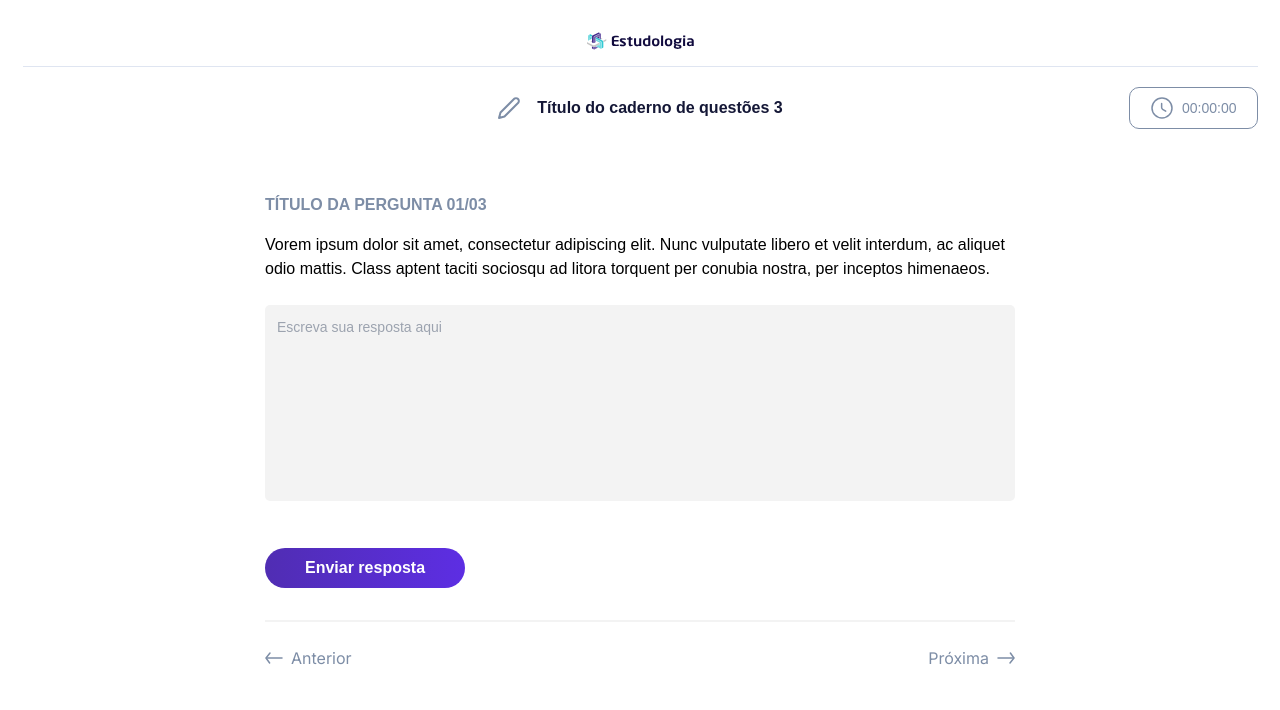
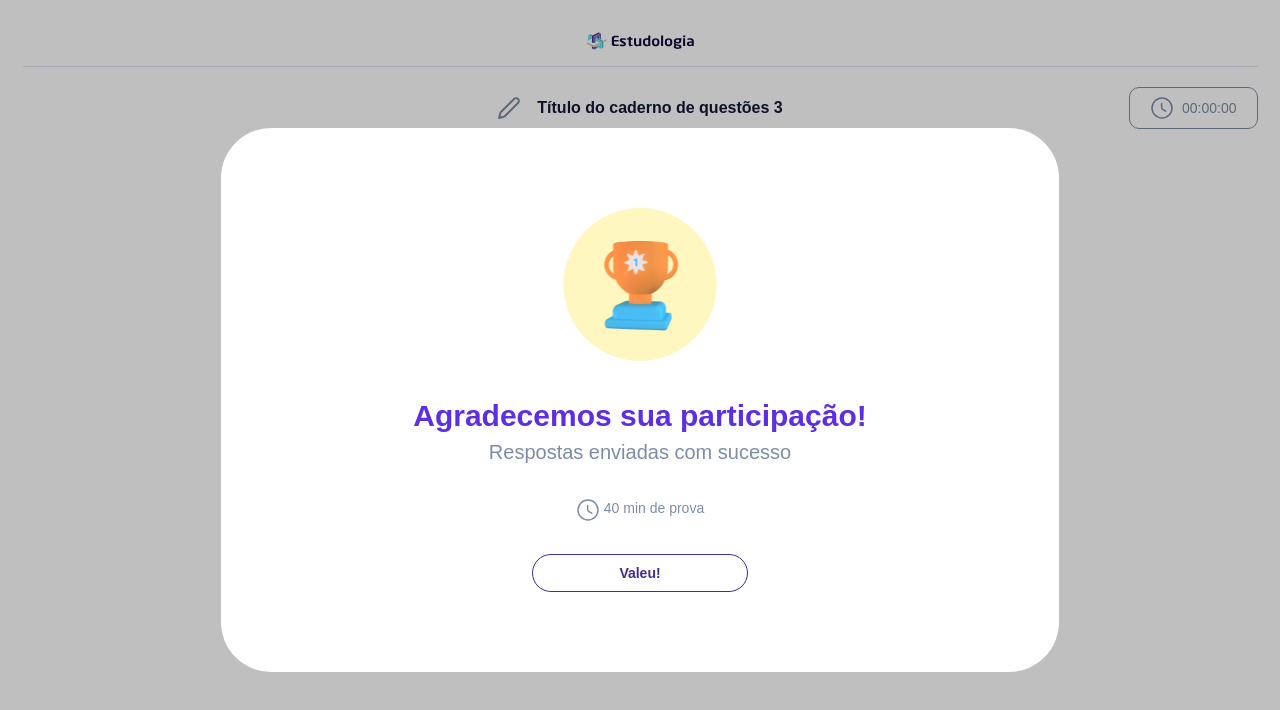
Before and after one commit to PetersonMunuera/estudologia, a Next.js app: page /book/1 in a window 1280 px wide. Both pictures are taken after a click on the button "Enviar resposta". Shown: the top 710 px of the page. Built offline with nearby package versions, Linux system fonts and the light colour scheme; a web font is replaced by a local one.

Commit message:
feat: finishBookModal component

```diff
--- a/app/book/[id]/page.tsx
+++ b/app/book/[id]/page.tsx
@@ -8,6 +8,8 @@ import clockIcon from "@/app/icons/clock.svg";
 import arrowLeftIcon from "@/app/icons/arrow-left.svg";
 import arrowRightIcon from "@/app/icons/arrow-right.svg";
 import Link from "next/link";
+import * as Dialog from "@radix-ui/react-dialog";
+import { FinishBookModal } from "@/app/components/finishBookModal";
 
 export default function Questions() {
   // const { id } = useParams()
@@ -26,7 +28,7 @@ export default function Questions() {
         </div>
         <div className="flex gap-2 py-2 px-5 border border-gray-500 rounded-[10px] absolute right-0">
           <Image src={clockIcon} alt="Relógio" />
-          <div className="flex flex-wrap text-sm content-center">
+          <div className="flex flex-wrap text-sm leading-normal content-center">
             <span>00</span>:<span>00</span>:<span>00</span>
           </div>
         </div>
@@ -44,15 +46,29 @@ export default function Questions() {
           placeholder="Escreva sua resposta aqui"
           name="answer"
         />
-        <button className="bg-gradient-to-r from-purple-400 to-purple-300 font-bold text-white rounded-full py-2 px-10">
-          Enviar resposta
-        </button>
+
+        <Dialog.Root>
+          <Dialog.Trigger asChild>
+            <button className="bg-gradient-to-r from-purple-400 to-purple-300 font-bold text-white rounded-full py-2 px-10">
+              Enviar resposta
+            </button>
+          </Dialog.Trigger>
+
+          <FinishBookModal />
+        </Dialog.Root>
+
         <footer className="mt-8 border-t-2 border-gray-100 flex justify-between pt-6">
-          <Link href="?question=1" className="flex flex-wrap gap-2 content-center font-inter">
+          <Link
+            href="?question=1"
+            className="flex flex-wrap gap-2 content-center font-inter"
+          >
             <Image src={arrowLeftIcon} alt="Anterior" />
             <span>Anterior</span>
           </Link>
-          <Link href="?question=2" className="flex flex-wrap gap-2 content-center font-inter">
+          <Link
+            href="?question=2"
+            className="flex flex-wrap gap-2 content-center font-inter"
+          >
             <span>Próxima</span>
             <Image src={arrowRightIcon} alt="Próxima" />
           </Link>
--- /dev/null
+++ b/app/components/finishBookModal.tsx
@@ -0,0 +1,38 @@
+"use client";
+
+import * as Dialog from "@radix-ui/react-dialog";
+import Image from "next/image";
+import trophyImage from "@/app/assets/trophy.svg";
+import clockIcon from "@/app/icons/clock.svg";
+
+export function FinishBookModal() {
+  return (
+    <Dialog.Portal>
+      <Dialog.Overlay className="fixed w-screen h-screen bg-black opacity-25 inset-0" />
+
+      <Dialog.Content className="w-full max-w-[838px] bg-white fixed top-[50%] left-[50%] translate-x-[-50%] translate-y-[-50%] rounded-[50px] p-20 flex flex-col flex-wrap gap-8 text-center">
+        <Image className="mx-auto" src={trophyImage} alt="Troféu" />
+        <div>
+          <Dialog.Title className="font-bold text-[1.875rem] text-purple-300">
+            Agradecemos sua participação!
+          </Dialog.Title>
+          <Dialog.Description className="text-xl">
+            Respostas enviadas com sucesso
+          </Dialog.Description>
+        </div>
+        <div className="flex flex-wrap gap-1 content-center mx-auto">
+          <Image src={clockIcon} alt="Relógio" />
+          <span className="text-sm leading-normal">40 min de prova</span>
+        </div>
+        <Dialog.Close asChild>
+          <button
+            onClick={() => console.log("valeu")}
+            className="border border-purple-500 text-purple-500 font-bold text-sm rounded-full py-2 px-[86px] w-fit mx-auto hover:bg-purple-500 hover:text-white transition-all"
+          >
+            Valeu!
+          </button>
+        </Dialog.Close>
+      </Dialog.Content>
+    </Dialog.Portal>
+  );
+}
```
Also changed, not shown: package.json (+6 -5 lines), app/assets/trophy.svg (added), 1 other file (tests, documents, lock files or other folders).
